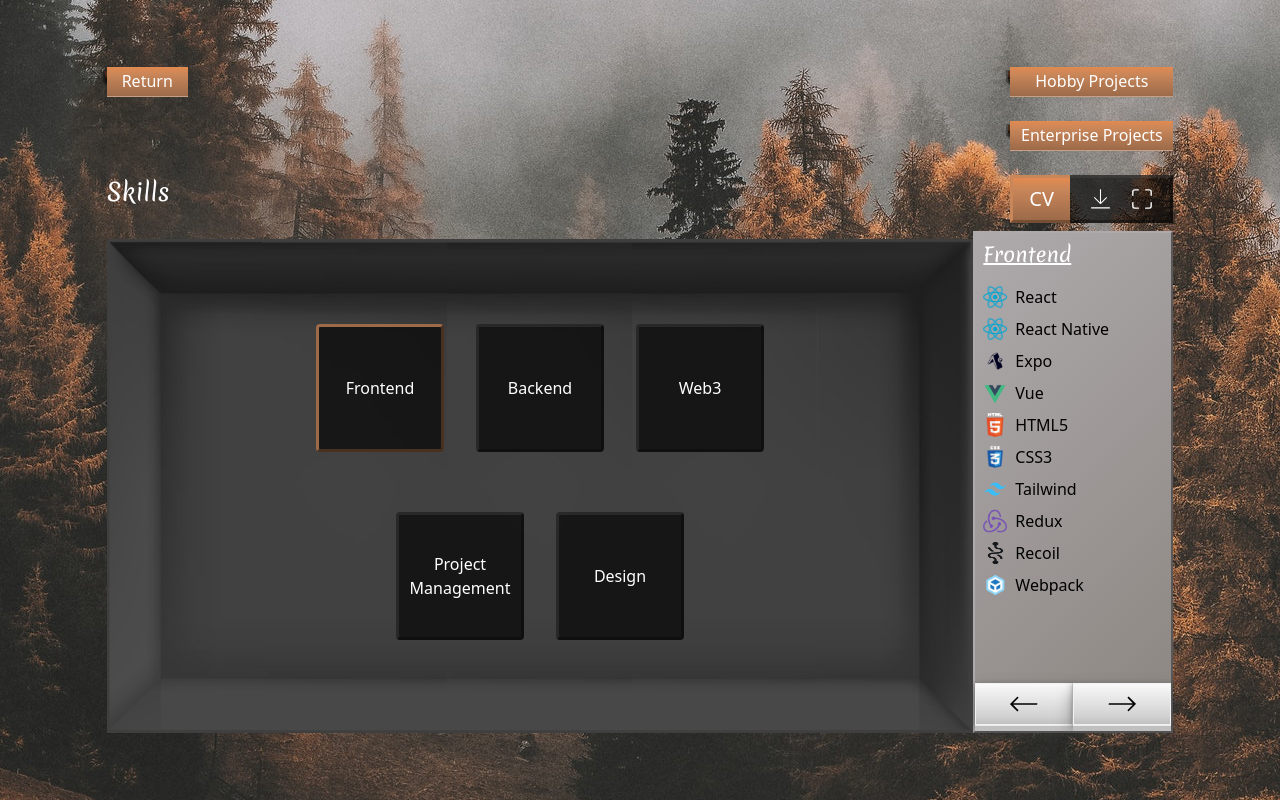
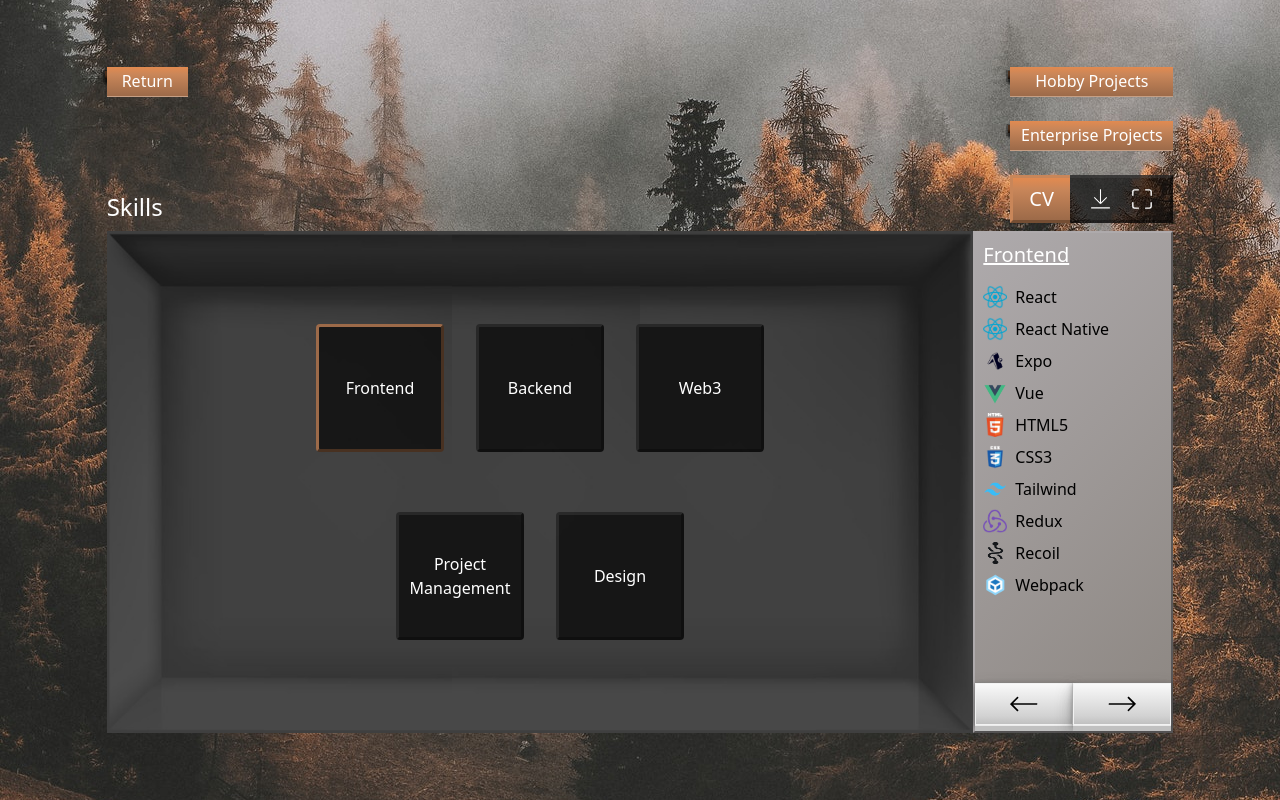
Before and after one commit to MaxwellDG/portfolio, a Next.js app: page /main in a window 1280 px wide. Built offline with nearby package versions, Linux system fonts and the light colour scheme.

Commit message:
Small screen adjustments

```diff
--- a/app/main/page.tsx
+++ b/app/main/page.tsx
@@ -182,7 +182,7 @@ export default function Page() {
                 <TopSection sectionName={screen} routes={screenRoutes} />
                 <div className="h-full w-full flex flex-col lg:flex-row">
                     <div className="flex flex-1 w-full relative">
-                        <div className="absolute top-2 left-0 pb-2 h-full w-full flex flex-1 z-0 justify-center">
+                        <div className="absolute top-2 lg:top-0 left-0 pb-2 lg:pb-0 h-full w-full flex flex-1 z-0 justify-center">
                             {width >= 1024 ? (
                                 <>
                                     <img
--- a/components/media/index.tsx
+++ b/components/media/index.tsx
@@ -13,7 +13,7 @@ export default ({ video, image, expandMedia }: Props) => {
         <div className="flex items-center hover:bg-[rgba(174,170,172,0.1)] rounded-sm flex-col justify-center z-50 pointer-events-auto cursor-pointer">
             <button
                 onClick={expandMedia}
-                className="flex justify-center items-center relative rounded lg:p-2 mb-2 lg:mb-0 bg-transparent max-h-[250px] w-[250px]"
+                className="flex justify-center items-center relative rounded lg:p-2 mb-2 lg:mb-0 bg-transparent max-h-[200px] w-[200px] xxs:max-h-[250px] xxs:max-w-[250px]"
             >
                 {video ? (
                     <>
--- a/theme/app.scss
+++ b/theme/app.scss
@@ -10,17 +10,14 @@ html, body, #root{
 }
 
 h1{
-  font-family: 'Merienda', cursive;
   color: white;
   font-size: 64px;
-  margin: 0 0 15px 0;
 }
 
 button{
   cursor: pointer;
 }
 
-// todo great idea. Have 3 images, and repeat the middle part only!
 .inside-box{
   background: url('/testBox.png') no-repeat center center fixed;
   background-size: contain;
```
